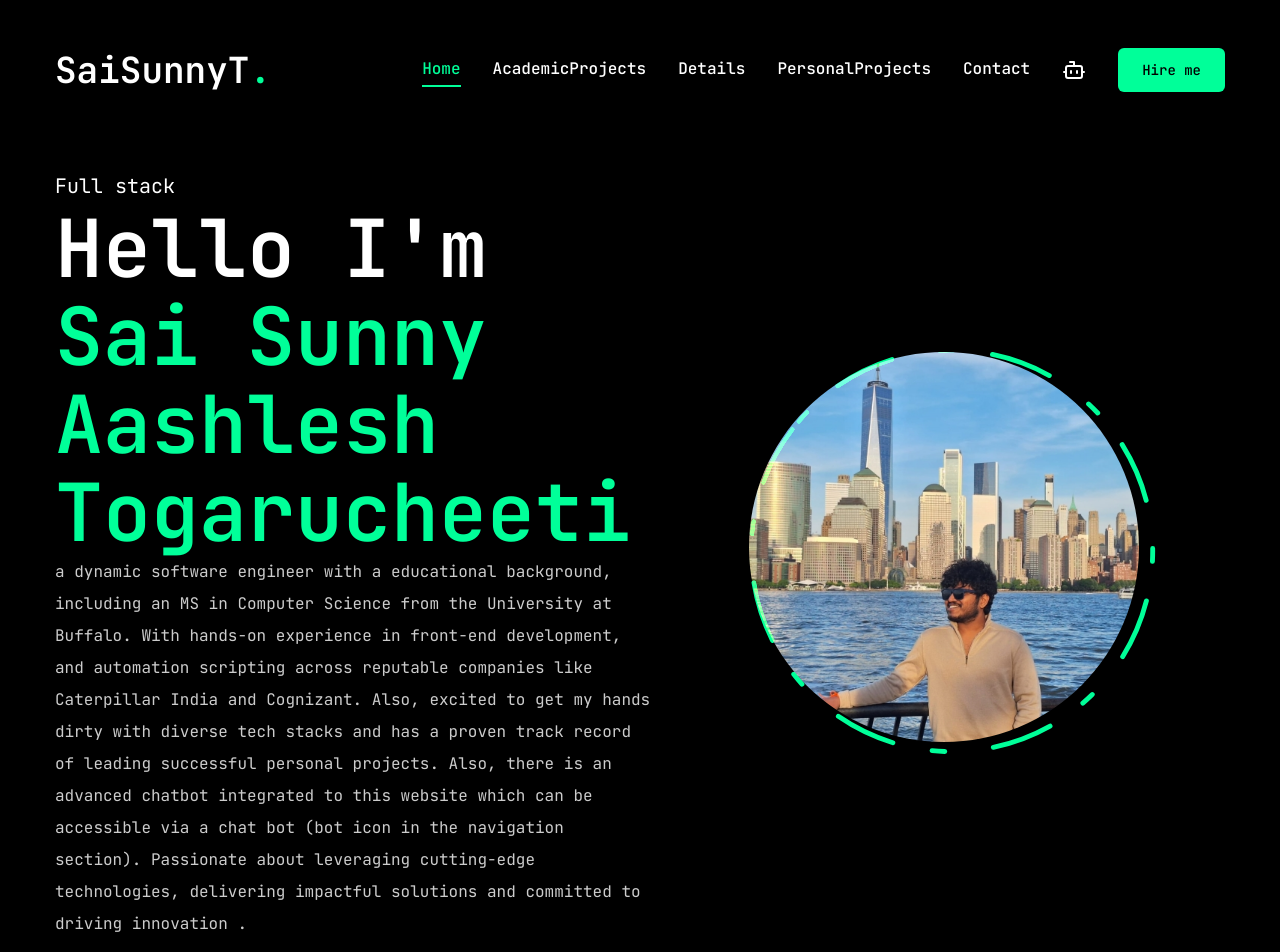
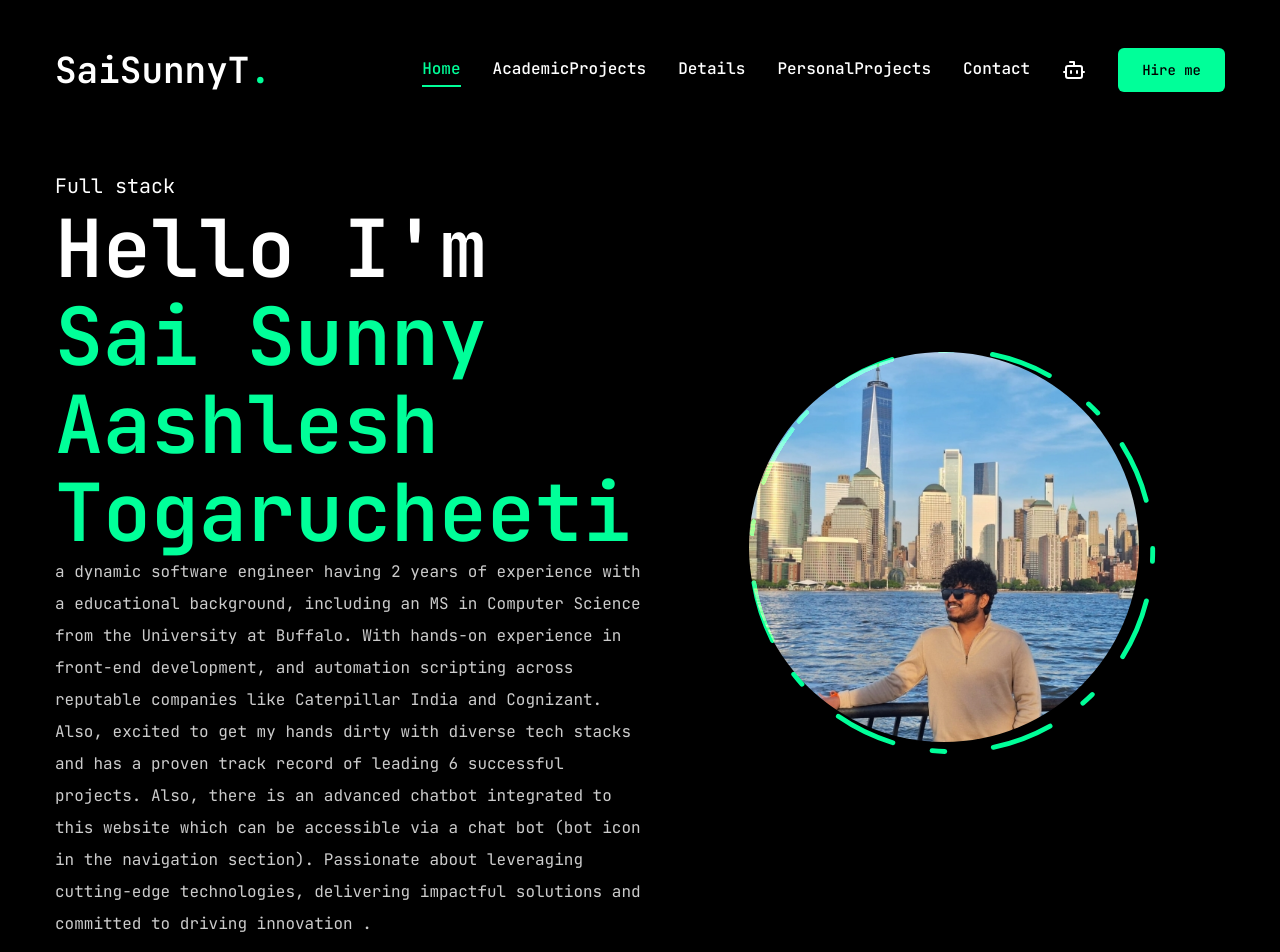
Before and after one commit to sunnyashlesh16/My-Portfolio, a Next.js app: page / in a window 1280 px wide. Shown: the top 952 px of the page. Built offline with nearby package versions, Linux system fonts and the light colour scheme.

Commit message:
Fixed the breaking changes

```diff
--- a/app/contact/page.jsx
+++ b/app/contact/page.jsx
@@ -44,6 +44,7 @@ export default function Contact ()  {
         body: formData
         });
 
+
         const data = await response.json();
 
         if (data.success) {
@@ -55,6 +56,7 @@ export default function Contact ()  {
         setResult(data.message);
         }
    }
+
 
     return (
         <motion.section
@@ -104,7 +106,7 @@ export default function Contact ()  {
                                         <SelectItem value="Ai">
                                             Artificial Intelligence
                                         </SelectItem>
-                                        <SelectItem value="Data Engineering/ Science">
+                                        <SelectItem value="Data Engineering/Science">
                                             Data Engineering/Science
                                         </SelectItem>
                                     </SelectGroup>
--- a/app/page.jsx
+++ b/app/page.jsx
@@ -25,9 +25,9 @@ const Home = () => {
                   Hello I'm <br/> <span className="text-accent">Sai Sunny Aashlesh Togarucheeti</span>
                 </h1>
                 <p className="max-w-[600px] mb-6 text-white/80">
-                a dynamic software engineer with a educational background, including an MS in Computer Science from the University at Buffalo.
+                a dynamic software engineer having 2 years of experience with a educational background, including an MS in Computer Science from the University at Buffalo.
                 With hands-on experience in front-end development, and automation scripting across reputable companies like Caterpillar India and Cognizant.
-                Also, excited to get my hands dirty with diverse tech stacks and has a proven track record of leading successful personal projects. Also, there is an advanced chatbot integrated to this website which can be accessible via a chat bot (bot icon in the navigation section).
+                Also, excited to get my hands dirty with diverse tech stacks and has a proven track record of leading 6 successful projects. Also, there is an advanced chatbot integrated to this website which can be accessible via a chat bot (bot icon in the navigation section).
                 Passionate about leveraging cutting-edge technologies, delivering impactful solutions and committed to driving innovation .
                 </p>
                 <div className="flex flex-col xl:flex-row  items-center gap-8">
--- a/components/Stats.jsx
+++ b/components/Stats.jsx
@@ -1,7 +1,7 @@
 "use client";
 
 import CountUp from "react-countup"
-//I have solved 44 + leetcode problems, 6+ projects, and have 2+ years of experience.
+//Sunny has solved 44+ leetcode problems, completed 6+ projects, and has 2+ years of experience.
 
 const stats = [
     {
```
